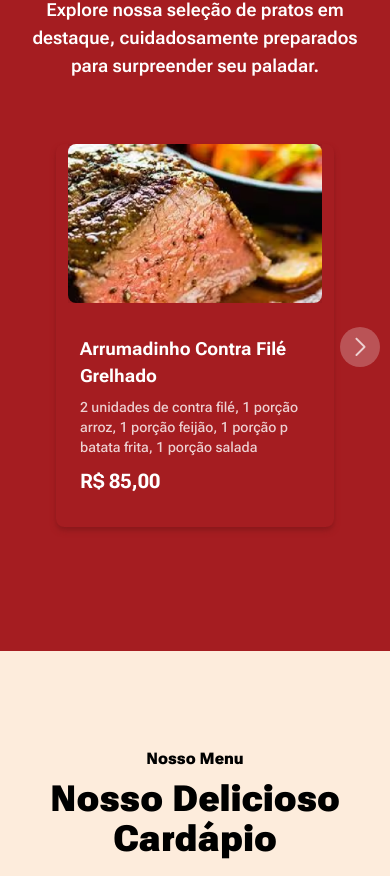
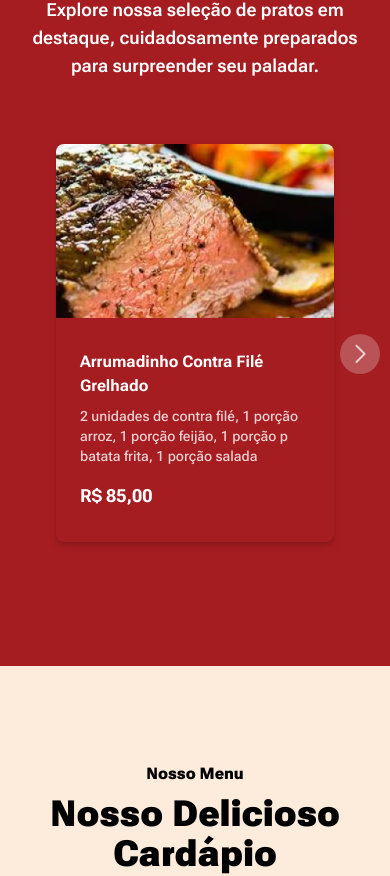
Before and after one commit to DevWeDesc/Vadao, a Next.js app: page / in a window 390 px wide. Shown: the part 2033-2909 px from the top of the page. Built offline with nearby package versions, Linux system fonts and the light colour scheme.

Commit message:
Customizando Card

```diff
--- a/src/components/CardMenu.tsx
+++ b/src/components/CardMenu.tsx
@@ -18,7 +18,7 @@ export const CardMenu = ({
     <div
       onMouseOver={() => setOpacityImage(100)}
       onMouseOut={() => setOpacityImage(70)}
-      className={` flex flex-col lg:grid gap-4 py-7 px-3 shadow-md rounded-lg ${
+      className={` flex flex-col lg:grid gap-4 py-7 shadow-md rounded-lg ${
         colorShadow === "#E6D6C8"
           ? "shadow-shadowCard px-0 pt-0"
           : "shadow-shadowRed px-0 pt-0"
@@ -29,27 +29,19 @@ export const CardMenu = ({
       }`}
     >
       <div
-        className={`flex items-center justify-center ${
-          colorShadow === "#E6D6C8"
-            ? `bg-black/5  opacity-${opacityImage} transition-all bg-fixed`
-            : `bg-black/5 opacity-${opacityImage} transition-all bg-fixed`
-        } ${isVertical && "px-0"}`}
+        className={`flex items-center justify-center bg-black/5 opacity-${opacityImage} transition-all bg-fixed rounded-t-lg`}
       >
-        <Image alt="" className="w-full rounded-lg" src={image} />
+        <Image alt="" className="w-full rounded-t-lg" src={image} />
       </div>
       <div
-        className={`${
-          colorShadow === "#E6D6C8" ? "text-zincCard px-3" : "text-white px-3"
-        } ${
-          isVertical
-            ? "flex h-full flex-col text-white text-left justify-between gap-2 min-h-[160px]"
-            : "text-zincCard flex flex-col text-left justify-between gap-2 min-h-[160px]"
-        }`}
+        className={`px-6 flex h-full flex-col text-left justify-between gap-2 min-h-[160px] ${
+          colorShadow === "#E6D6C8" ? "text-zincCard" : "text-white"
+        } ${isVertical ? "text-white" : "text-zincCard"}`}
       >
         <div className="flex flex-col gap-2">
           <p
-            className={`${
-              isVertical ? "text-md lg:text-xl font-bold" : "font-bold text-sm"
+            className={`font-bold ${
+              isVertical ? "text-base lg:text-xl" : "text-sm"
             }`}
           >
             {title}
@@ -63,8 +55,8 @@ export const CardMenu = ({
           </p>
         </div>
         <p
-          className={`${
-            isVertical ? "text-xl font-bold" : "font-bold text-sm"
+          className={` font-bold ${
+            isVertical ? "text-lg lg:text-xl" : "text-sm"
           }`}
         >
           {price}
```
